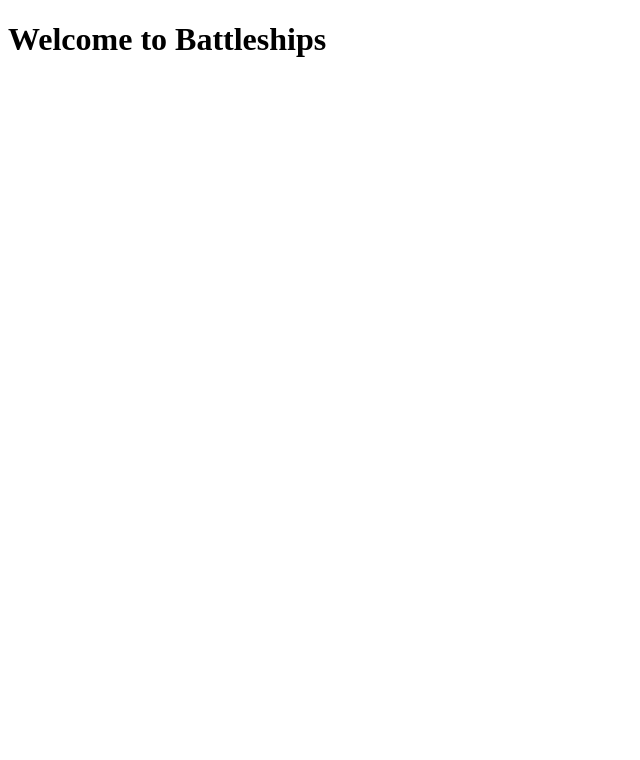
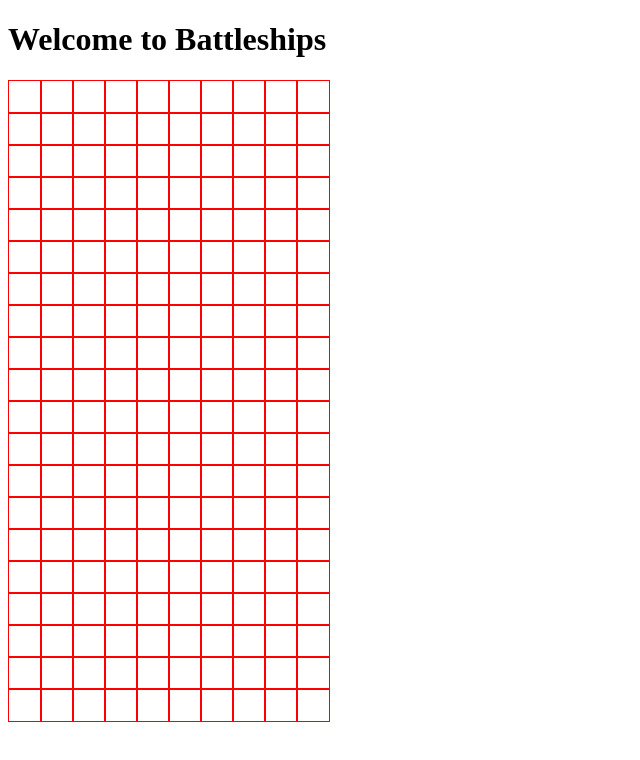
Before and after one commit to kiffoh/battleships, a website built with webpack: page src/index.html in a window 1280 px wide. Shown: the top 760 px of the page, without its empty margins (0-640 px from the left). Built offline with nearby package versions, Linux system fonts and the light colour scheme.

Commit message:
Correctly apply grid display and fix typos for borders
Typo prevented the red border applied to the computer grid. Selection of correct div meant the desired grid layout is implemented correctly. Next step is to create a JS function (which is called when the grid's are made) to apply event listeners.

```diff
--- a/src/styles.css
+++ b/src/styles.css
@@ -1,9 +1,11 @@
-.player-grid.number, .compueter-grid-number {
-    width: 2em;
-    height: 2em;
+.player-grid.number, .computer-grid.number {
+    border: 1px solid #ff0000;
+    width: 100%;
+    height: 100%;
 }
 
-#playerContainer, #computerContainer {
+#playerGrid, #computerGrid {
     display: grid;
     grid-template-columns: repeat(10, 32px);
+    grid-template-rows: repeat(10, 32px);
 }
```
